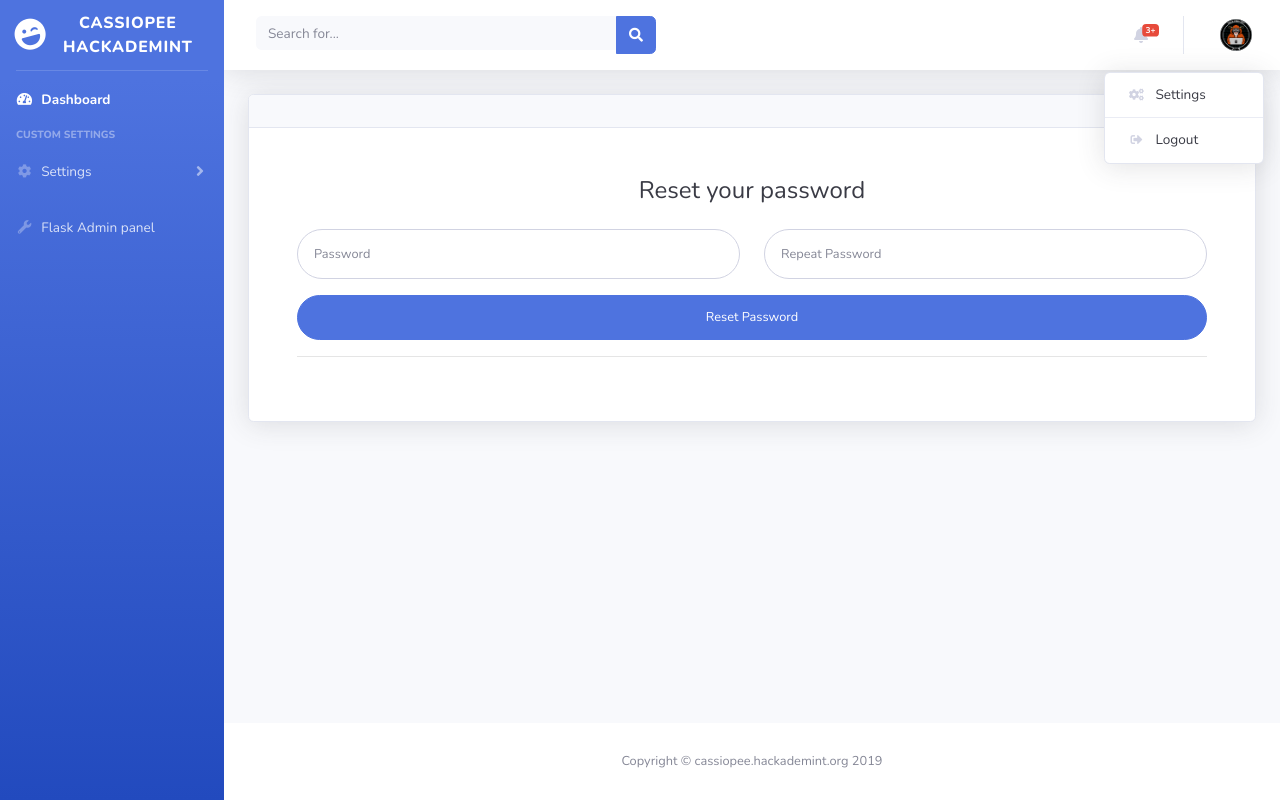
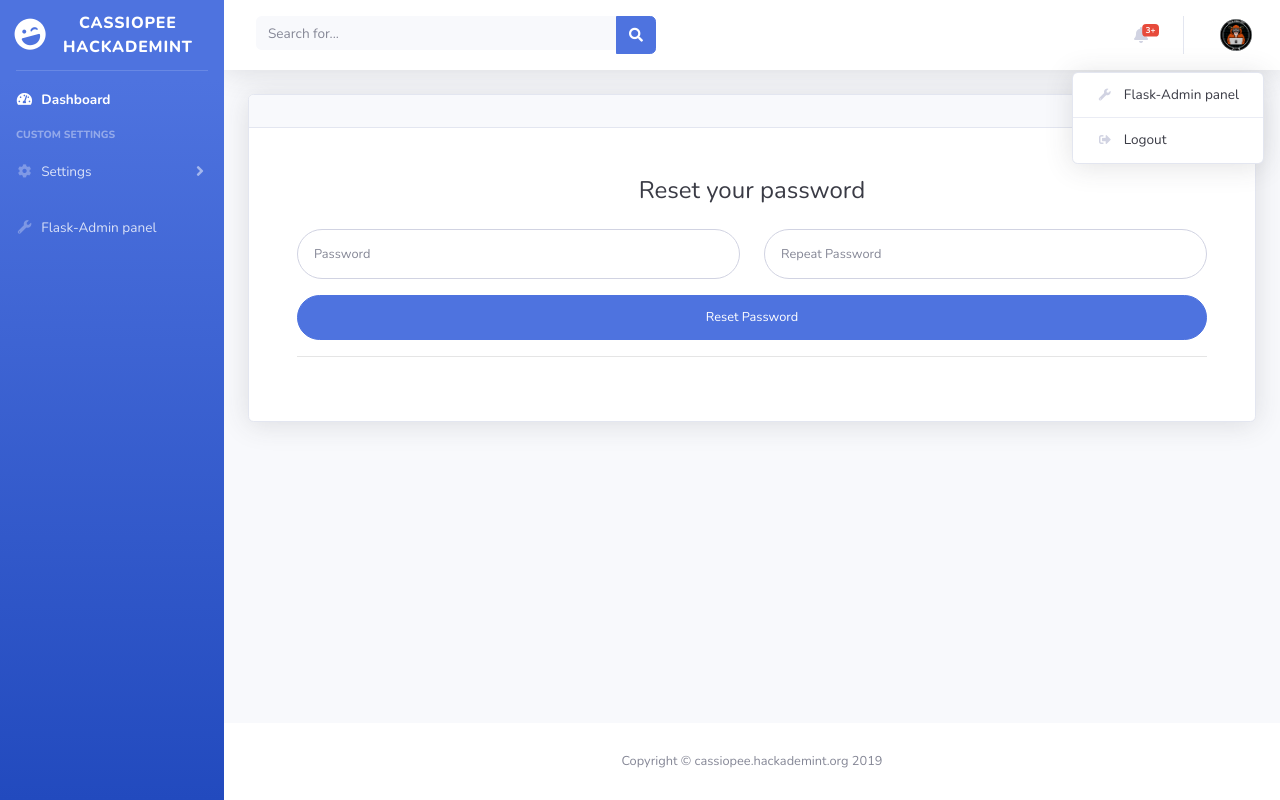
Before and after one commit to zteeed/Cassiopee, a Flask app: page /settings/admin in a window 1280 px wide, after a click that opens the changed part. Run offline with Flask 2, Linux system fonts and the light colour scheme; a user stored in the database is signed in; data comes from the database, SQL or seed files in the repository; some libraries are stand-ins or nearby versions.

Commit message:
Update settings endpoints display

```diff
--- a/web/templates/base_dashboard.html
+++ b/web/templates/base_dashboard.html
@@ -50,7 +50,7 @@
     <li class="nav-item">
       <a class="nav-link" href="/admin">
 	<i class="fas fa-fw fa-wrench"></i>
-	<span>Flask Admin panel</span>
+	<span>Flask-Admin panel</span>
       </a>
     </li>
 
@@ -167,8 +167,8 @@
             <!-- Dropdown - User Information -->
             <div class="dropdown-menu dropdown-menu-right shadow animated--grow-in" aria-labelledby="userDropdown">
               <a class="dropdown-item" href="/admin">
-                <i class="fas fa-cogs fa-sm fa-fw mr-2 text-gray-400"></i>
-                Settings
+                <i class="fas fa-wrench fa-sm fa-fw mr-2 text-gray-400"></i>
+                Flask-Admin panel
               </a>
               <div class="dropdown-divider"></div>
               <a class="dropdown-item" href="/logout" data-toggle="modal" data-target="#logoutModal">
```
